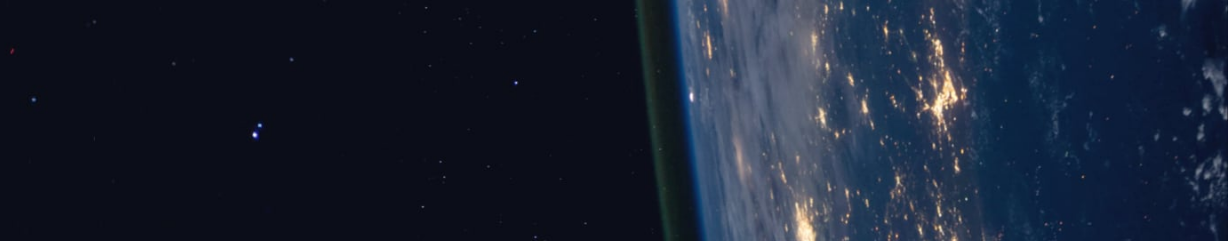
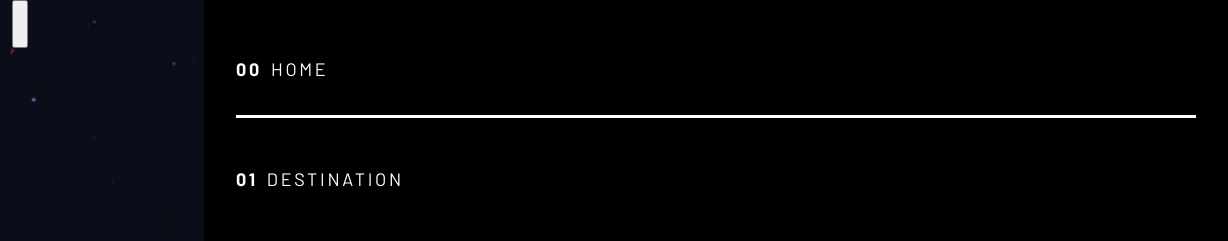
Before and after one commit to alisariyer/space-travel, a plain HTML site: page index.html in a window 1280 px wide. Shown: the top 241 px of the page, 52-1280 px from the left. Drawn offline with nearby package versions, Linux system fonts and the light colour scheme; a web font is replaced by a local one.

Commit message:
1. Start navigation styling 2. Add .primary-navigation styles

```diff
--- a/css/component.css
+++ b/css/component.css
@@ -36,11 +36,17 @@
   }
 
   .primary-navigation {
-    --gap: 8rem;
     --underline-gap: 2rem;
+    position: fixed;
+    z-index: 1000;
+    /* shorthand of top right bottom left */
+    inset: 0 0 0 20%;
+    background: black;
     list-style-type: none;
-    padding: 0;
+    /* min(first-value, second-value) : Choose the smallest reference */
+    padding: min(10rem, 3vh) 2rem;
     margin: 0;
+    flex-direction: column;
   }
 
   .primary-navigation a {
--- a/index.html
+++ b/index.html
@@ -30,14 +30,16 @@
         <div>
             <img src="./assets/shared/logo.svg" alt="space tourism logo" class="logo">
         </div>
-        <!-- <nav>
+        <!-- The aria-controls attribute identifies the element (or elements) whose contents or presence are controlled by the element on which the attribute is set -->
+        <button class="mobile-nav-toggle" aria-controls="primary-navigation" aria-expanded="false"><span class="sr-only">Menu</span></button>
+        <nav id="primary-navigation">
             <ul class="primary-navigation underline-indicators flex uppercase letter-spacing-2">
                 <li class="active"><a class="text-white" href="index.html"><span>00</span>Home</a></li>
                 <li><a class="text-white" href="destination.html"><span>01</span>Destination</a></li>
                 <li><a class="text-white" href="crew.html"><span>02</span>Crew</a></li>
                 <li><a class="text-white" href="technology.html"><span>03</span>Technology</a></li>
             </ul>
-        </nav> -->
+        </nav>
 
     </header>
 
```
